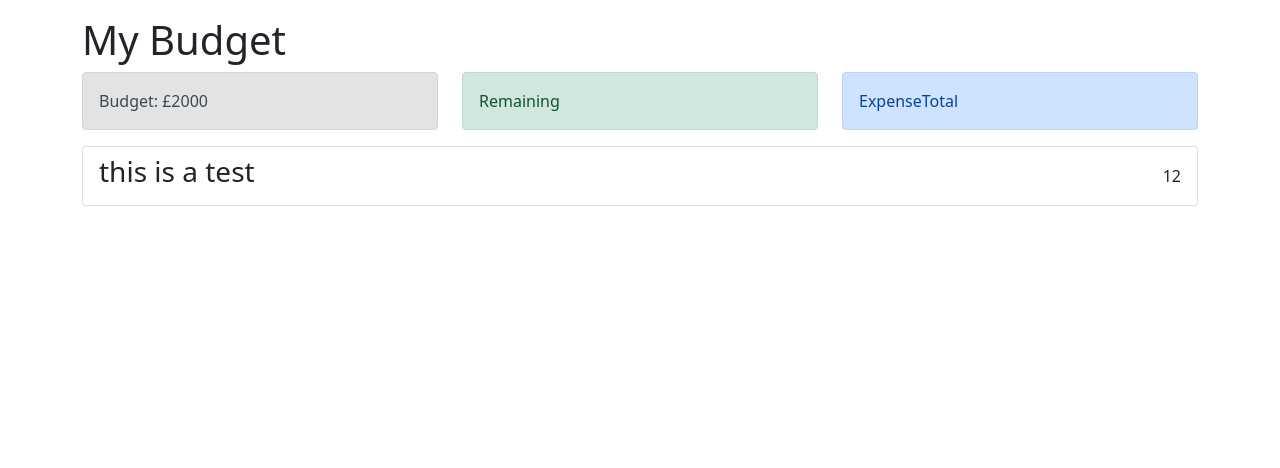
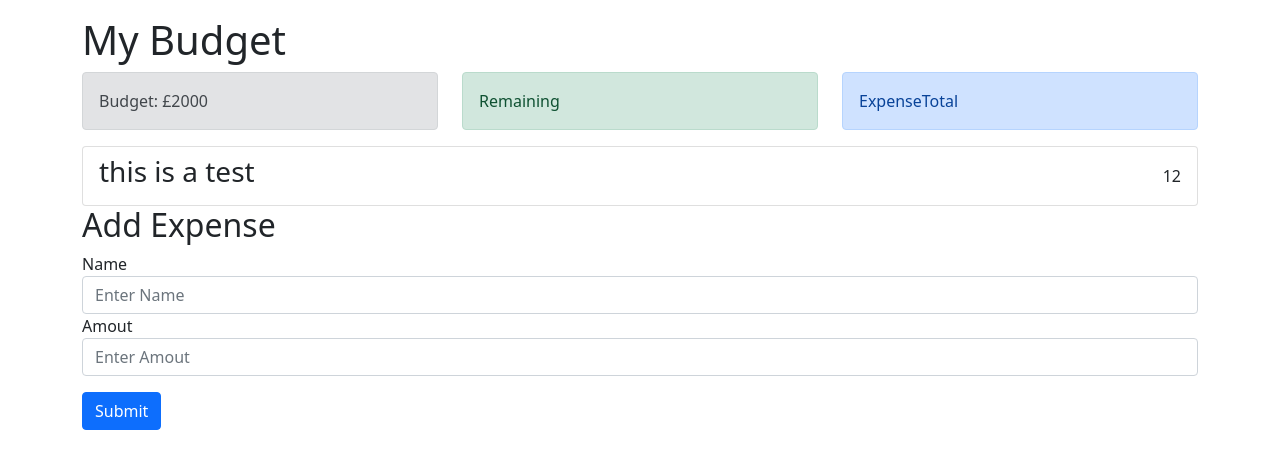
Before and after one commit to Chener-Zhang/ExpenseTracker, a React (Create React App) app: page / in a window 1280 px wide. Shown: the top 468 px of the page. Built offline with nearby package versions, Linux system fonts and the light colour scheme.

Commit message:
Add the expense form

```diff
--- a/src/App.js
+++ b/src/App.js
@@ -3,6 +3,8 @@ import Budget from "./components/Budget";
 import Remaining from "./components/Remaining";
 import ExpenseTotal from "./components/ExpenseTotal";
 import ExpenseList from "./components/ExpenseList";
+import AddExpense from "./components/AddExpense";
+
 import "bootstrap/dist/css/bootstrap.min.css";
 
 export default function App() {
@@ -22,6 +24,7 @@ export default function App() {
         </div>
       </div>
       <ExpenseList />
+      <AddExpense />
     </div>
   );
 }
--- /dev/null
+++ b/src/components/AddExpense.js
@@ -0,0 +1,31 @@
+import React from "react";
+
+const AddExpense = () => {
+  return (
+    <form>
+      <h2>Add Expense </h2>
+      <label for="name">Name</label>
+      <input
+        className="form-control"
+        id="name"
+        placeholder="Enter Name"
+        required="required"
+        type="text"
+      />
+
+      <label for="amout">Amout</label>
+      <input
+        className="form-control"
+        id="Amout"
+        placeholder="Enter Amout"
+        required="required"
+        type="text"
+      />
+      <button type="submit" className="btn btn-primary mt-3">
+        Submit
+      </button>
+    </form>
+  );
+};
+
+export default AddExpense;
```
